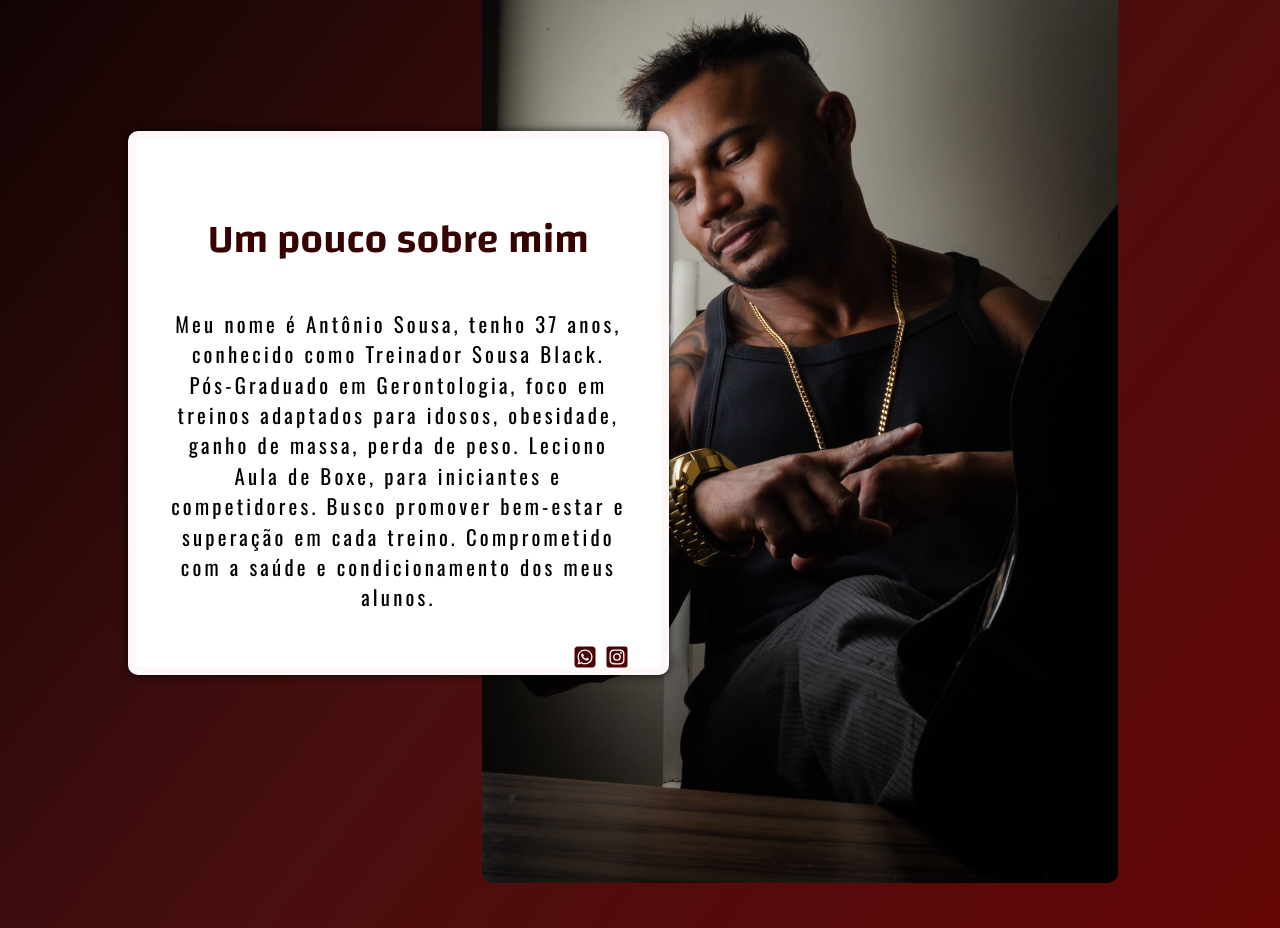
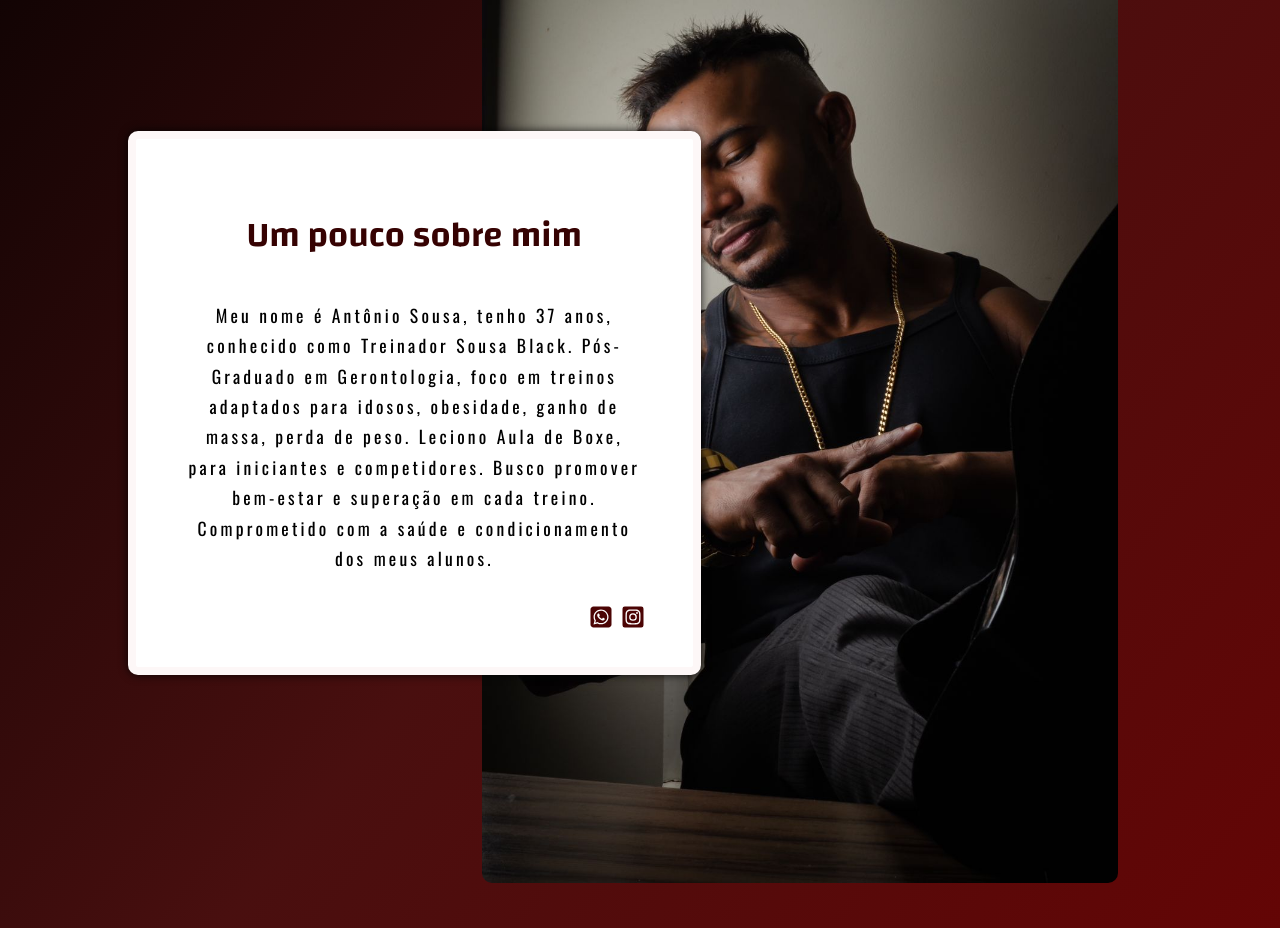
Before and after one commit to yagovysk/Projeto-Black, a React (Vite) app: page / in a window 1280 px wide. Shown: the part 1200-2128 px from the top of the page. Built offline with nearby package versions, Linux system fonts and the light colour scheme; a web font is replaced by a local one.

Commit message:
Update Sobre.css

```diff
--- a/src/Components/About/Sobre.css
+++ b/src/Components/About/Sobre.css
@@ -25,7 +25,7 @@
   box-shadow: 0 0 10px rgba(0, 0, 0, 0.836);
   border: solid 8px rgb(253, 247, 247);
   gap: 2rem;
-  padding: 4rem 2rem;
+  padding: 4rem 3rem;
   border-radius: 10px;
 }
 .container-card h2 {
@@ -33,13 +33,13 @@
   font-family: 'Changa', sans-serif;
   font-weight: 600;
   color: rgb(54, 2, 2);
-  font-size: 2.5rem;
+  font-size: 2.2rem;
 }
 .container-card p {
   text-align: center;
   line-height: 1.9rem;
   letter-spacing: 0.2rem;
-  font-size: 1.3rem;
+  font-size: 1.1rem;
   font-family: 'Oswald', sans-serif;
 }
 .container-sobre-img {
```
